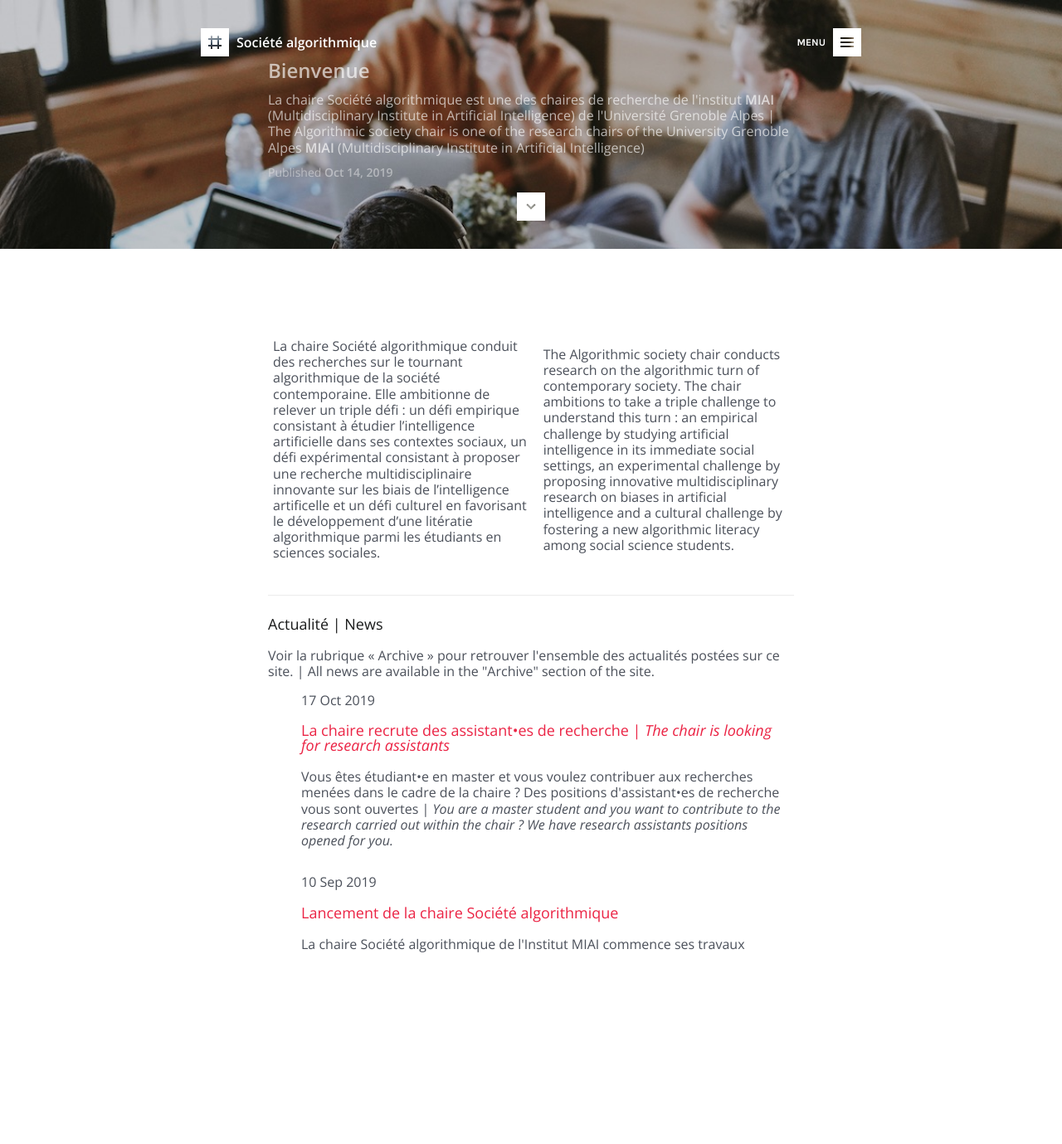
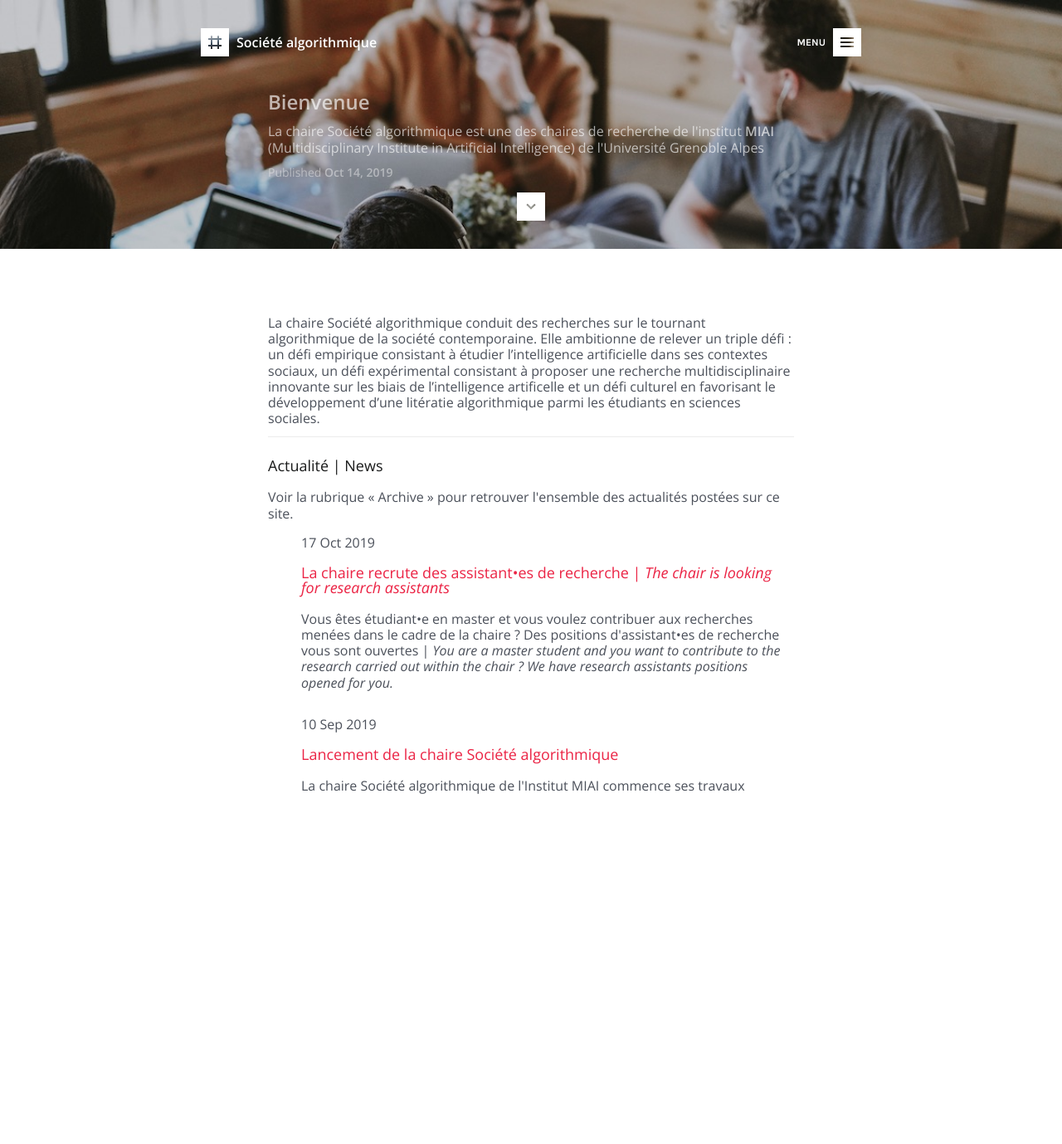
Before and after one commit to gillesbastin/algorithmicsociety.github.io, a Jekyll site: the page built from index.md, in a window 1280 px wide. Shown: the whole page at 83% size. Built offline with Jekyll 4.4.1, drawn with Linux system fonts in a browser that asks for light colours; after the commit the page ends 1189 px from its top, so only the background shows below that.

Commit message:
Update index.md

```diff
--- a/index.md
+++ b/index.md
@@ -8,17 +8,17 @@ details:    true
 
 date:       2019-10-14
 image:      header-1.jpg
-excerpt:    "La chaire Société algorithmique est une des chaires de recherche de l'institut <b>MIAI</b> (Multidisciplinary Institute in Artificial Intelligence) de l'Université Grenoble Alpes | The Algorithmic society chair is one of the research chairs of the University Grenoble Alpes <b>MIAI</b> (Multidisciplinary Institute in Artificial Intelligence)"
+excerpt:    "La chaire Société algorithmique est une des chaires de recherche de l'institut <b>MIAI</b> (Multidisciplinary Institute in Artificial Intelligence) de l'Université Grenoble Alpes"
 gradient:   2
 
 ---
 
-La chaire Société algorithmique conduit des recherches sur le tournant algorithmique de la société contemporaine. Elle ambitionne de relever un triple défi : un défi empirique consistant à étudier l'intelligence artificielle dans ses contextes sociaux, un défi expérimental consistant à proposer une recherche multidisciplinaire innovante sur les biais de l'intelligence artificelle et un défi culturel en favorisant le développement d'une litératie algorithmique parmi les étudiants en sciences sociales.|The Algorithmic society chair conducts research on the algorithmic turn of contemporary society. The chair ambitions to take a triple challenge to understand this turn : an empirical challenge by studying artificial intelligence in its immediate social settings, an experimental challenge by proposing innovative multidisciplinary research on biases in artificial intelligence and a cultural challenge by fostering a new algorithmic literacy among social science students.
+La chaire Société algorithmique conduit des recherches sur le tournant algorithmique de la société contemporaine. Elle ambitionne de relever un triple défi : un défi empirique consistant à étudier l'intelligence artificielle dans ses contextes sociaux, un défi expérimental consistant à proposer une recherche multidisciplinaire innovante sur les biais de l'intelligence artificelle et un défi culturel en favorisant le développement d'une litératie algorithmique parmi les étudiants en sciences sociales.
 
 <hr>
 
 <h2>Actualité | News</h2>
-<p>Voir la rubrique « Archive » pour retrouver l'ensemble des actualités postées sur ce site. | All news are available in the "Archive" section of the site.</p>
+<p>Voir la rubrique « Archive » pour retrouver l'ensemble des actualités postées sur ce site.</p>
 
 <ul class="post-list">
 {% for post in site.posts limit:site.pagination %}
```
